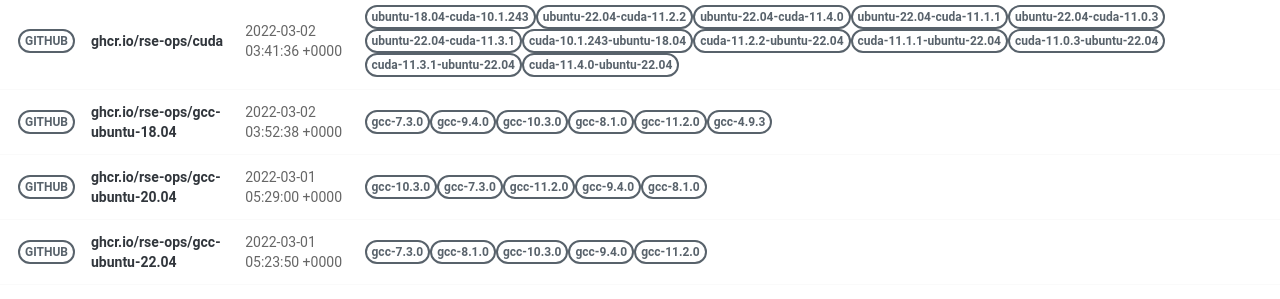
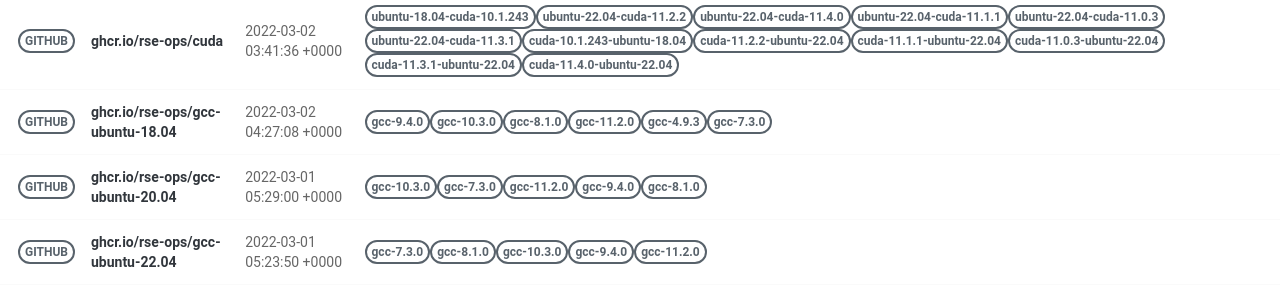
Before and after one commit to rse-ops/docker-images, a Jekyll site: the page built from pages/index.md, in a window 1280 px wide. Shown: the part 502-801 px from the top of the page. Built offline with Jekyll 4.4.1, drawn with Linux system fonts in a browser that asks for light colours; nearby versions of some CDN libraries.

Commit message:
Automated push to update library 2022-03-02

```diff
--- a/_library/ghcr.io-rse-ops-gcc-ubuntu-18.04.md
+++ b/_library/ghcr.io-rse-ops-gcc-ubuntu-18.04.md
@@ -1,14 +1,11 @@
 ---
 layout: container
 name: ghcr.io/rse-ops/gcc-ubuntu-18.04
-updated_at: 2022-03-02 03:52:38.792774
+updated_at: 2022-03-02 04:27:08.482820
 
 
 container_url: https://github.com/orgs/rse-ops/packages/container/package/gcc-ubuntu-18.04
 versions:
- - tag: gcc-7.3.0
-   dockerfile: https://github.com/rse-ops/docker-images/blob/main/ubuntu/gcc/Dockerfile
-   manifest: https://crane.ggcr.dev/manifest/ghcr.io/rse-ops/gcc-ubuntu-18.04:gcc-7.3.0
  - tag: gcc-9.4.0
    dockerfile: https://github.com/rse-ops/docker-images/blob/main/ubuntu/gcc/Dockerfile
    manifest: https://crane.ggcr.dev/manifest/ghcr.io/rse-ops/gcc-ubuntu-18.04:gcc-9.4.0
```
Also changed, not shown: other parts of _library/ghcr.io-rse-ops-gcc-ubuntu-18.04.md (+3 -0 lines).
